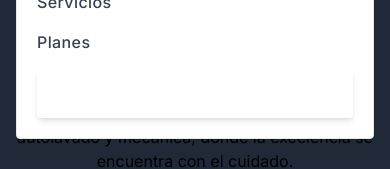
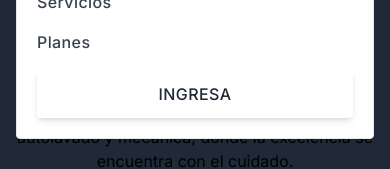
Before and after one commit to MrError2003/parking_managerV2, a Next.js app: page / in a window 390 px wide. Both pictures are taken after a click on the button 360 px from the left and 50 px from the top of the page. Shown: the part 135-304 px from the top of the page. Built offline with nearby package versions, Linux system fonts and the light colour scheme.

Commit message:
cambios en el navbar

```diff
--- a/src/app/components/Nav.jsx
+++ b/src/app/components/Nav.jsx
@@ -119,7 +119,7 @@
                     <ul class="space-y-4">
                       <li>
                         <Link
-                          href="/"
+                          href="/nosotros"
                           aria-label="Our product"
                           title="Our product"
                           class="font-medium tracking-wide text-gray-700 transition-colors duration-200 hover:text-deep-purple-accent-400"
@@ -129,7 +129,7 @@
                       </li>
                       <li>
                         <Link
-                          href="/"
+                          href="/servicios"
                           aria-label="Our product"
                           title="Our product"
                           class="font-medium tracking-wide text-gray-700 transition-colors duration-200 hover:text-deep-purple-accent-400"
@@ -139,7 +139,7 @@
                       </li>
                       <li>
                         <Link
-                          href="/"
+                          href="/planes"
                           aria-label="Product pricing"
                           title="Product pricing"
                           class="font-medium tracking-wide text-gray-700 transition-colors duration-200 hover:text-deep-purple-accent-400"
@@ -150,8 +150,8 @@
 
                       <li>
                         <Link
-                          href="/registro"
-                          class="inline-flex items-center justify-center w-full h-12 px-6 font-medium tracking-wide text-white transition duration-200 rounded shadow-md bg-deep-purple-accent-400 hover:bg-deep-purple-accent-700 focus:shadow-outline focus:outline-none"
+                          href="/ingreso"
+                          class="inline-flex items-center justify-center w-full h-12 px-6 font-medium tracking-wide text-gray-800 transition duration-200 rounded shadow-md bg-deep-purple-accent-400 hover:bg-deep-purple-accent-700 focus:shadow-outline focus:outline-none"
                           aria-label="Sign up"
                           title="Sign up"
                         >
```
